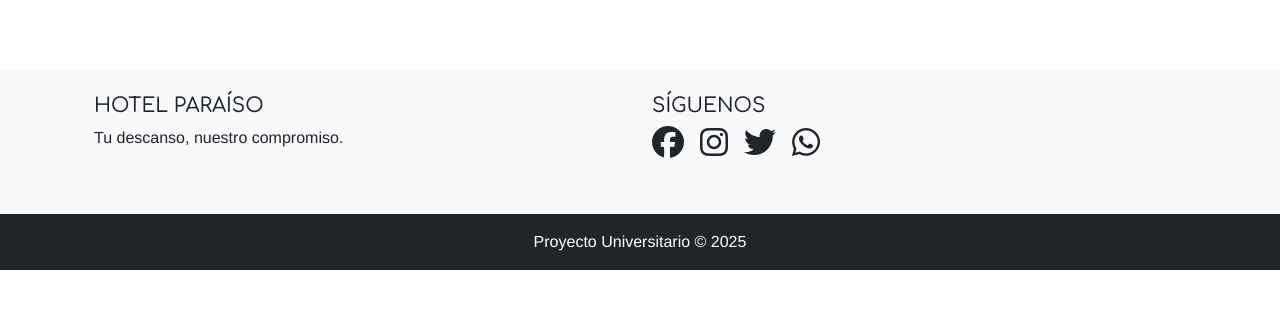
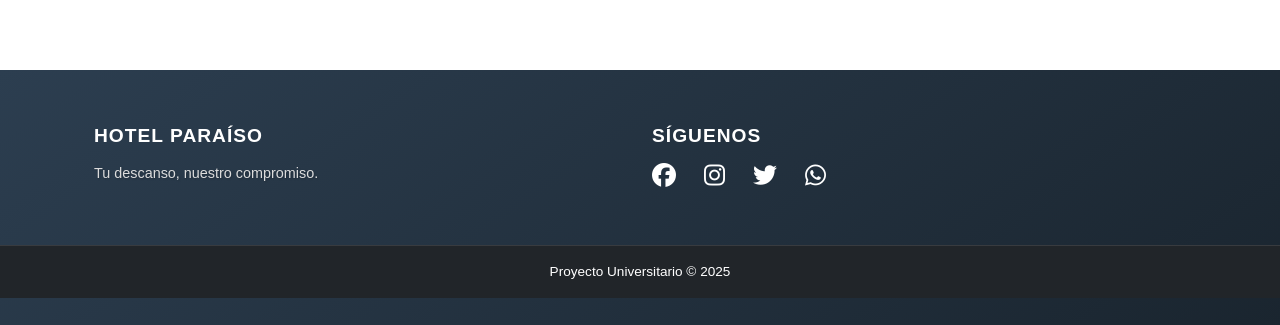
Before and after one commit to estebanesparza9/miniproyecto_2, an Angular app: page / in a window 1280 px wide. Shown: the part 2649-2974 px from the top of the page. Before the commit the page ends 2919 px from the top, so only its background shows below. Built offline with nearby package versions, Linux system fonts and the light colour scheme.

Commit message:
Update footer.component.css

```diff
--- a/src/app/components/footer/footer.component.css
+++ b/src/app/components/footer/footer.component.css
@@ -1,11 +1,57 @@
-p{
-    font-family: var(--text);
+/* Estilos generales del footer */
+footer {
+  background: linear-gradient(145deg, #2c3e50, #1a252f);
+  color: #ffffff;
+  padding: 30px 0;
+  font-family: 'Poppins', sans-serif;
 }
 
-h5{
-    font-family: var(--special);
+footer h5 {
+  font-size: 1.2rem;
+  font-weight: 700;
+  margin-bottom: 16px;
+  text-transform: uppercase;
+  letter-spacing: 1px;
 }
 
-.container ~ div{
-    font-family: var(--text);
+footer p {
+  font-size: 0.9rem;
+  margin-bottom: 12px;
+  color: #dcdcdc;
+  text-shadow: 1px 1px 2px rgba(0, 0, 0, 0.2);
 }
+
+footer a {
+  color: var(--blanco);
+  transition: color 0.3s ease, transform 0.2s ease;
+}
+
+footer a:hover {
+  color: var(--amarillooscuro);
+  transform: translateY(-2px);
+}
+
+footer i {
+  margin-right: 12px;
+  font-size: 1.5rem;
+  transition: color 0.3s ease, transform 0.3s ease;
+}
+
+footer i:hover {
+  color: var(--amarillooscuro);
+  transform: scale(1.15);
+}
+
+footer .bg-dark {
+  background-color: #151f2b ;
+  padding: 15px 0;
+  font-size: 0.85rem;
+  text-align: center;
+  border-top: 1px solid rgba(255, 255, 255, 0.1);
+}
+
+footer .bg-dark p {
+  margin: 0;
+  color: #b0b0b0;
+  letter-spacing: 0.4px;
+}
```
